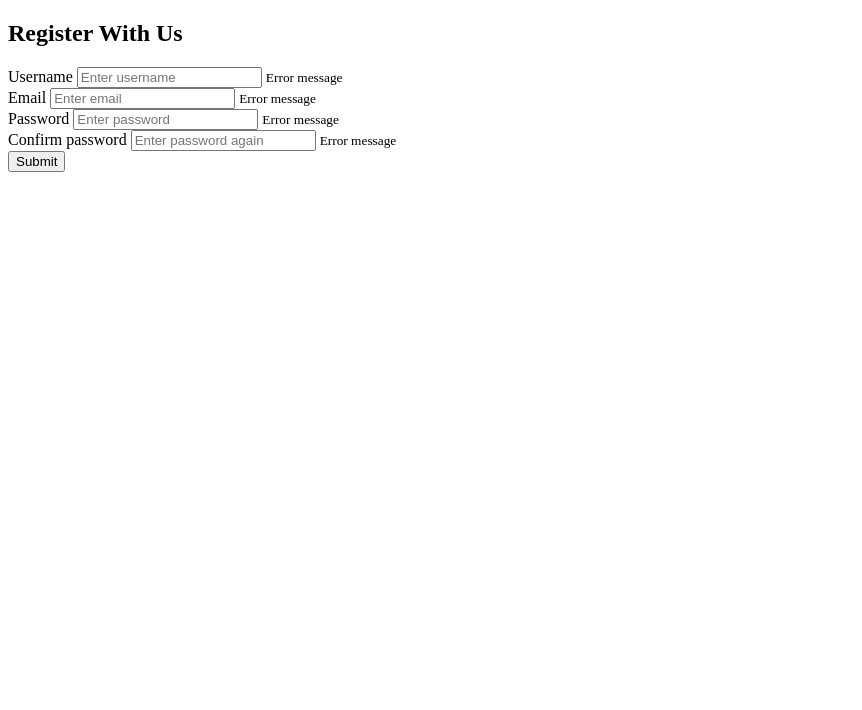
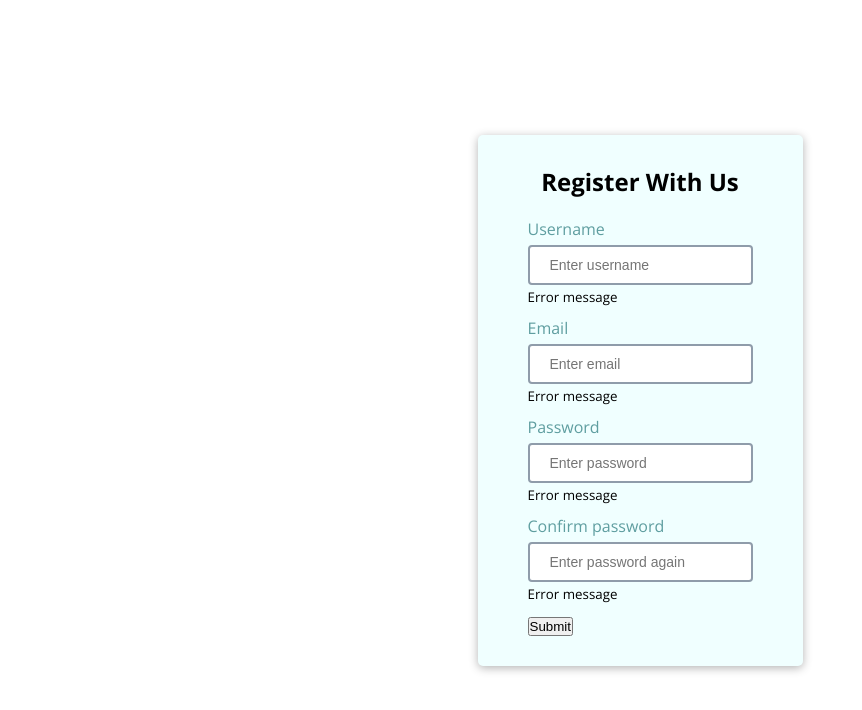
Before and after one commit to emaduddin678/Form-1_project, a plain HTML site: page index.html in a window 1280 px wide. Shown: the whole page, without its empty margins (0-862 px from the left). Drawn offline with nearby package versions, Linux system fonts and the light colour scheme.

Commit message:
second commit

```diff
--- a/style.css
+++ b/style.css
@@ -1 +1,55 @@
 @import url('https://fonts.googleapis.com/css2?family=Open+Sans:wght@400;500;600;700;800&family=Roboto+Slab:wght@500;700&display=swap');
+
+*{
+    margin: 0;
+    padding: 0;
+    box-sizing: border-box;
+}
+body {
+    background-color: white;
+    font-family: 'Open Sans', sans-serif;
+    display: flex;
+    align-items: center;
+    justify-content: center;
+    min-height: 100vh;
+}
+.container{
+    background-color: azure;
+    border-radius: 5px;
+    box-shadow: 0 2px 10px rgb(0, 0, 0, 0.3);
+}
+h2{
+    text-align: center;
+    margin: 0 0 20px 0;
+}
+#form{
+    padding: 30px 50px;
+}
+.form-control{
+    /* margin-bottom: 10px; */
+    padding-bottom: 10px;
+    position: relative;
+}
+.form-control label{
+    color: cadetblue;
+    display: block;
+    margin-bottom: 5px;
+}
+.form-control input{
+    border: 2px solid rgb(143, 156, 170);
+    border-radius: 4px;
+    display: block;
+    width: 100%;
+    padding: 10px 20px;
+    font-size: 14px;
+}
+.form-control input:focus{
+    outline: 0;
+    border-color: rgb(40, 133, 255);
+}
+.form-control.success input{
+    border-color: #2ecc71;
+}
+.form-control.error input{
+    border-color: #f84e4e;
+}
```
Also changed, not shown: index.html (+2 -2 lines).
